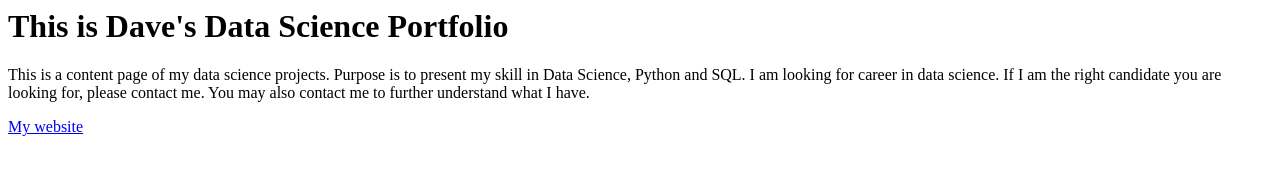
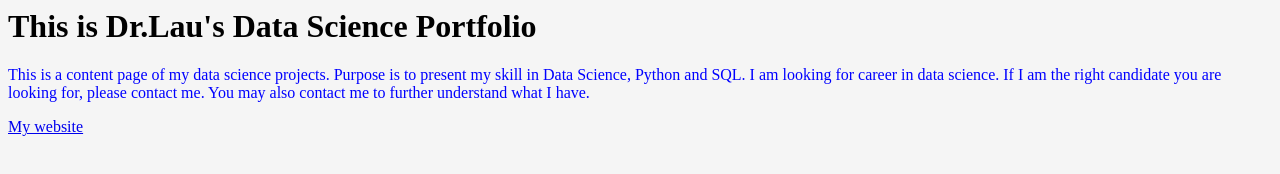
Before and after one commit to drhanlau/drhanlau.github.io, a plain HTML site: page index.html in a window 1280 px wide. Drawn offline with Linux system fonts and the light colour scheme.

Commit message:
updated css

```diff
--- a/index.html
+++ b/index.html
@@ -1,7 +1,19 @@
 <html>
-  <h1>This is Dave's Data Science Portfolio</h1>
 
-  <p>
+  <style>
+    body {
+      background-color:#f5f5f5;
+    }
+
+    .intro {
+      color: blue;
+    }
+
+  </style>
+
+  <h1>This is Dr.Lau's Data Science Portfolio</h1>
+
+  <p class='intro'>
     This is a content page of my data science projects. Purpose is to present my skill in Data Science, Python and SQL. I am looking for career in data science. If I am the right candidate you are looking for, please contact me. You may also contact me to further understand what I have.
   </p>
 
```
